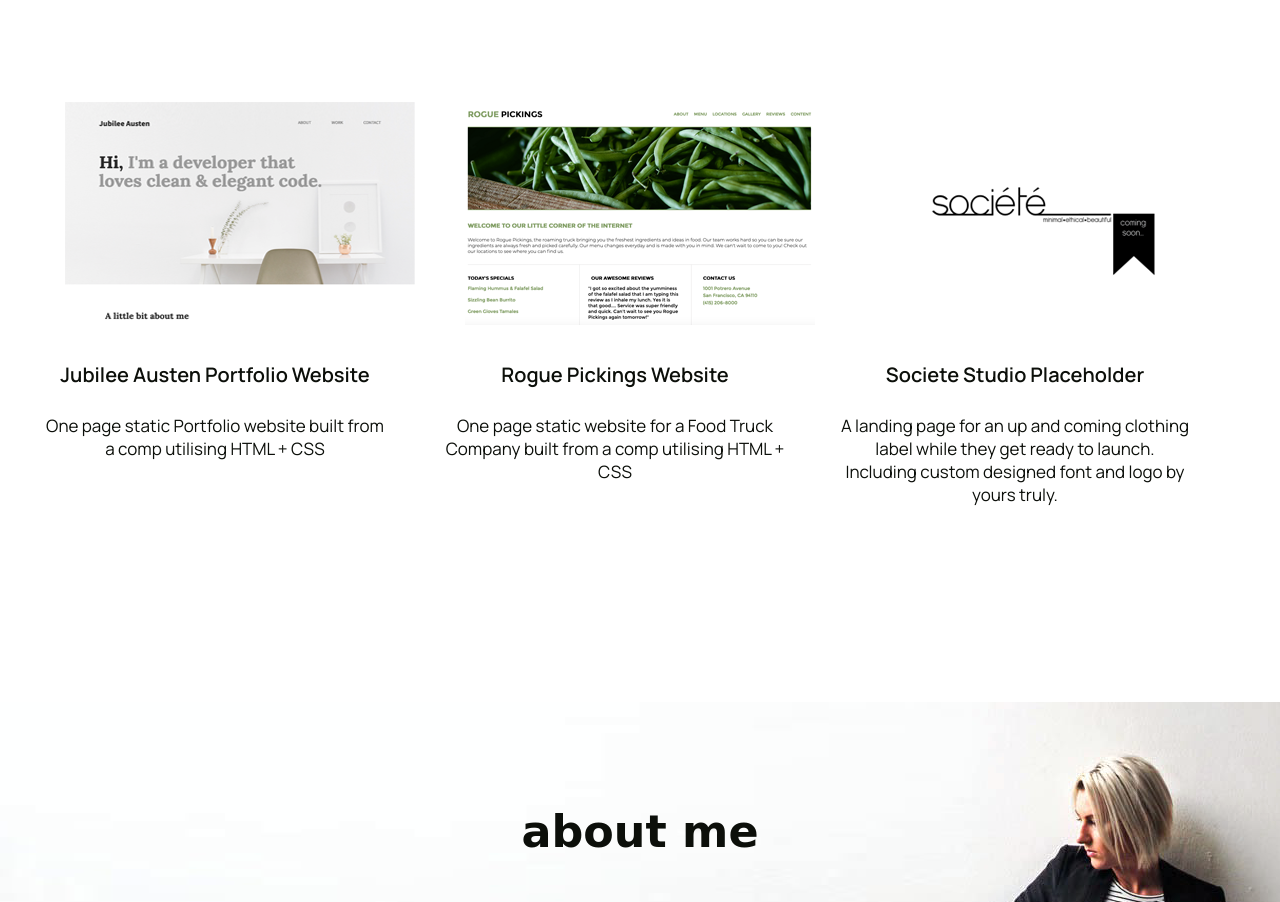
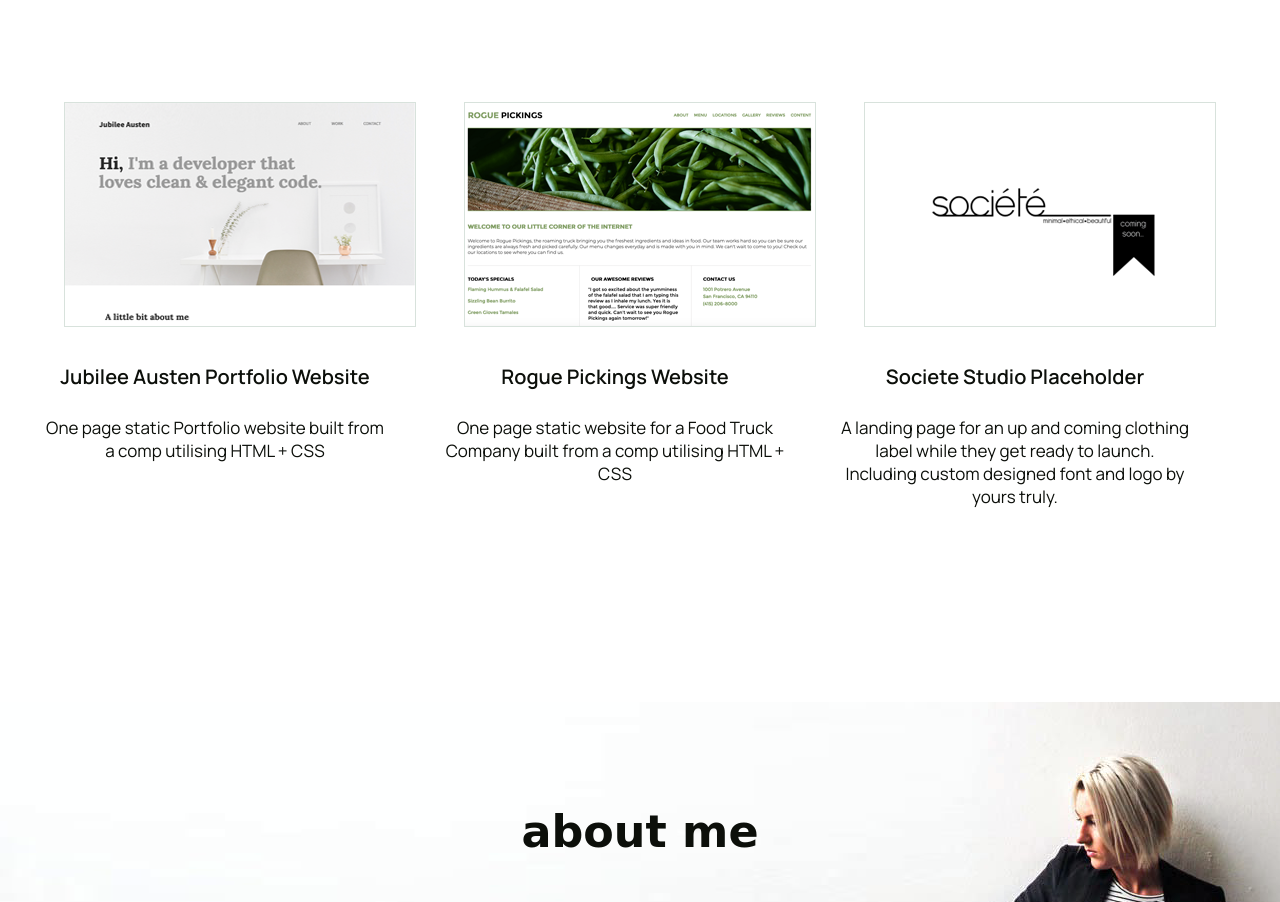
Before and after one commit to sah-spence/milestone-portfolio-project, a plain HTML site: page index.html in a window 1280 px wide. Shown: the part 918-1820 px from the top of the page. Drawn offline with Linux system fonts and the light colour scheme; a web font is replaced by a local one.

Commit message:
Portfolio border added

```diff
--- a/css/main.css
+++ b/css/main.css
@@ -127,6 +127,7 @@ header h1 {
 #portfolio img {
     margin: auto;
     width: 350px;
+    border: 1pt solid #d8e2dc;
 }
 
 #portfolio p {
```
